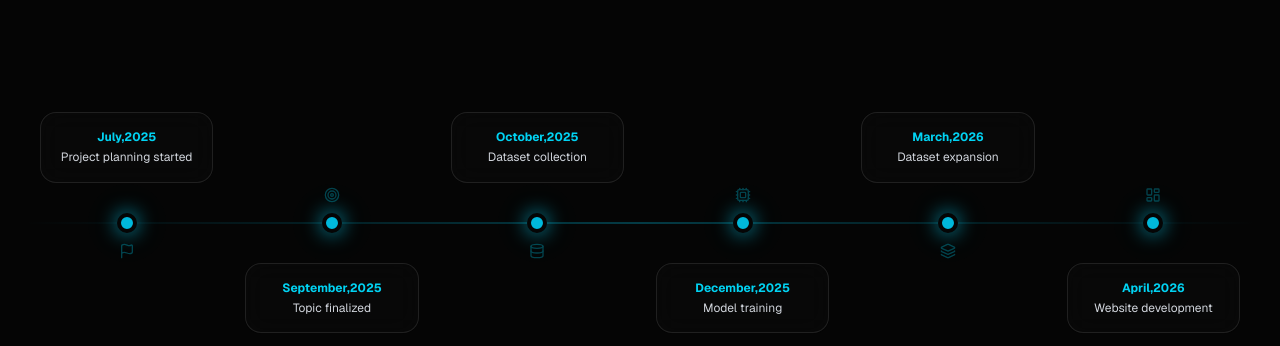
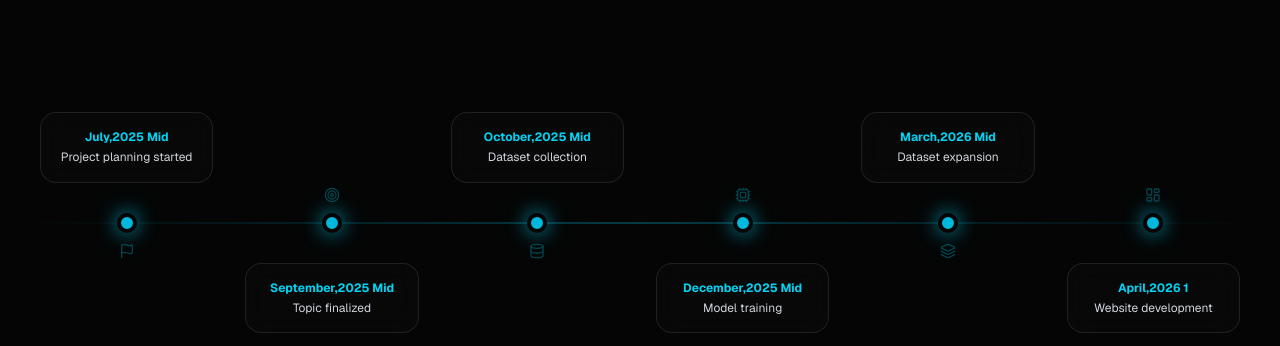
Before and after one commit to sunny8723/Helmet_detection, a Next.js app in the folder roadguard-ai/: page / in a window 1280 px wide. Shown: the part 3600-3946 px from the top of the page. Built offline with nearby package versions, Linux system fonts and the light colour scheme; no server answers.

Commit message:
Fix TypeScript error in timeline data

```diff
--- a/roadguard-ai/app/page.tsx
+++ b/roadguard-ai/app/page.tsx
@@ -388,12 +388,12 @@ export default function Home() {
 
               <div className="grid grid-cols-6 h-full items-center relative z-10">
                 {[
-                  { month: "July,2025", desc: "Project planning started", icon: Flag },
-                  { month: "September,2025", desc: "Topic finalized", icon: Target },
-                  { month: "October,2025", desc: "Dataset collection", icon: Database },
-                  { month: "December,2025", desc: "Model training", icon: Cpu },
-                  { month: "March,2026", desc: "Dataset expansion", icon: Layers },
-                  { month: "April,2026", desc: "Website development", icon: LayoutDashboard },
+                  { month: "July,2025", detail: "Mid", desc: "Project planning started", icon: Flag },
+                  { month: "September,2025", detail: "Mid", desc: "Topic finalized", icon: Target },
+                  { month: "October,2025", detail: "Mid", desc: "Dataset collection", icon: Database },
+                  { month: "December,2025", detail: "Mid", desc: "Model training", icon: Cpu },
+                  { month: "March,2026", detail: "Mid", desc: "Dataset expansion", icon: Layers },
+                  { month: "April,2026", detail: "1", desc: "Website development", icon: LayoutDashboard },
                 ].map((item, idx) => (
                   <motion.div
                     key={idx}
```
